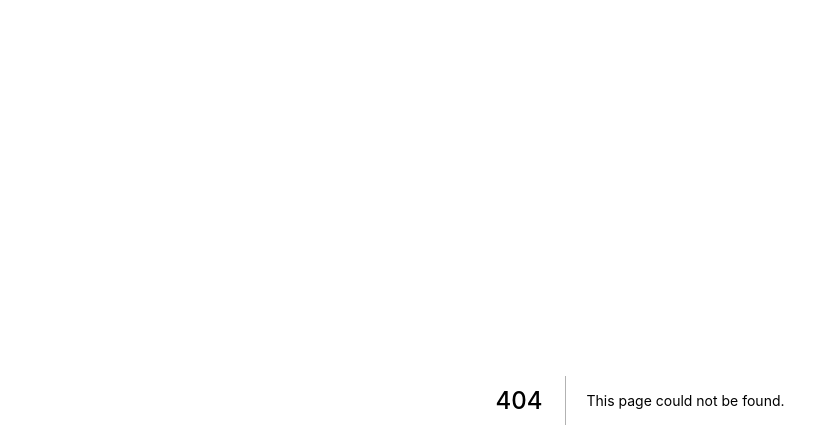
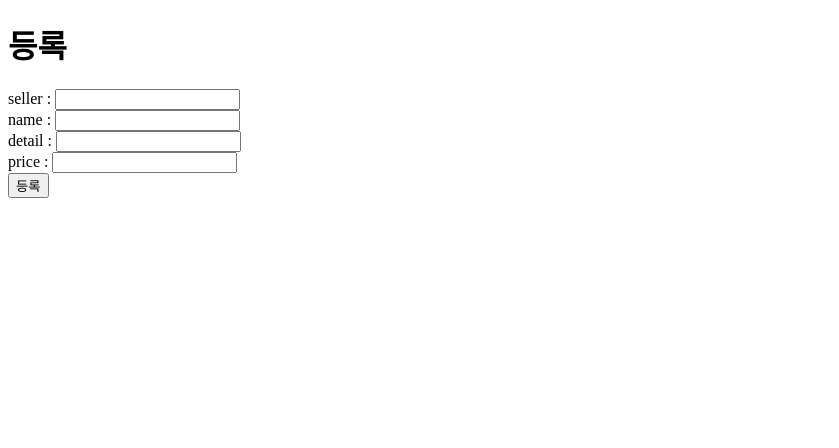
Before and after one commit to IMHEEJAE/class_quiz, a Next.js app: page /08 in a window 1280 px wide. Before the commit this address had no page. Shown: the top 448 px of the page, without its empty margins (0-839 px from the left). Built offline with nearby package versions, Linux system fonts and the light colour scheme.

Commit message:
수정하기 제외 완

```diff
--- /dev/null
+++ b/pages/08/index.js
@@ -0,0 +1,9 @@
+import ProductRegistContainer from "@/src/components/08/regist/ProductRegist.container";
+
+export default function ProductRegist() {
+  return (
+    <>
+      <ProductRegistContainer isEdit={true} />
+    </>
+  );
+}
--- /dev/null
+++ b/src/components/08/regist/ProductRegist.container.js
@@ -0,0 +1,71 @@
+import { useMutation } from "@apollo/client";
+import { useRouter } from "next/router";
+import { useState } from "react";
+import ProductRegistPresenter from "./ProductRegist.presenter";
+import { CREATE_PRODUCT, UPDATE_PRODUCT } from "./ProductRegist.queries";
+
+export default function ProductRegistContainer(props) {
+  const [createProduct] = useMutation(CREATE_PRODUCT);
+  const [updateProduct] = useMutation(UPDATE_PRODUCT);
+  const [seller, setSeller] = useState();
+  const [name, setName] = useState();
+  const [detail, setDetail] = useState();
+  const [price, setPrice] = useState();
+  const router = useRouter();
+  const onChangeSeller = (event) => {
+    setSeller(event.target.value);
+  };
+  const onChangeName = (event) => {
+    setName(event.target.value);
+  };
+  const onChangeDetail = (event) => {
+    setDetail(event.target.value);
+  };
+  const onChangePrice = (event) => {
+    setPrice(event.target.value);
+  };
+  const onClickSubmit = async () => {
+    const result = await createProduct({
+      variables: {
+        seller: seller,
+        createProductInput: {
+          name,
+          detail,
+          price: Number(price),
+        },
+      },
+    });
+    console.log(result.data.createProduct._id);
+    alert(result.data.createProduct.message);
+    router.push(`./08/${result.data.createProduct._id}`);
+  };
+
+  const onClickEdit = async () => {
+    console.log(router.query.detail);
+    const result = await updateProduct({
+      variables: {
+        productId: router.query.productId,
+        updateProductInput: {
+          name,
+          detail,
+          price: Number(price),
+        },
+      },
+    });
+    alert(result.data.updateProduct.message);
+    console.log(result.data.updateProduct);
+  };
+  return (
+    <>
+      <ProductRegistPresenter
+        onChangeSeller={onChangeSeller}
+        onChangeName={onChangeName}
+        onChangeDetail={onChangeDetail}
+        onChangePrice={onChangePrice}
+        onClickSubmit={onClickSubmit}
+        onClickEdit={onClickEdit}
+        isEdit={props.isEdit}
+      />
+    </>
+  );
+}
--- /dev/null
+++ b/src/components/08/regist/ProductRegist.presenter.js
@@ -0,0 +1,22 @@
+export default function ProductRegistPresenter(props) {
+  return (
+    <>
+      <h1>{props.isEdit ? "등록" : "수정"} </h1>
+      <div>
+        seller : <input type="text" onChange={props.onChangeSeller} />
+      </div>
+      <div>
+        name : <input type="text" onChange={props.onChangeName} />
+      </div>
+      <div>
+        detail : <input type="text" onChange={props.onChangeDetail} />
+      </div>
+      <div>
+        price : <input type="number" onChange={props.onChangePrice} />
+      </div>
+      <button onClick={props.isEdit ? props.onClickSubmit : props.onClickEdit}>
+        {props.isEdit ? "등록" : "수정"}
+      </button>
+    </>
+  );
+}
--- /dev/null
+++ b/src/components/08/regist/ProductRegist.queries.js
@@ -0,0 +1,29 @@
+import { gql } from "@apollo/client";
+
+export const CREATE_PRODUCT = gql`
+  mutation createProduct(
+    $seller: String
+    $createProductInput: CreateProductInput!
+  ) {
+    createProduct(seller: $seller, createProductInput: $createProductInput) {
+      _id
+      number
+      message
+    }
+  }
+`;
+export const UPDATE_PRODUCT = gql`
+  mutation updateProduct(
+    $productId: ID
+    $updateProductInput: UpdateProductInput!
+  ) {
+    updateProduct(
+      productId: $productId
+      updateProductInput: $updateProductInput
+    ) {
+      _id
+      number
+      message
+    }
+  }
+`;
```
Also changed, not shown: pages/08/[detail]/edit/index.js (added, +9 -0 lines), pages/08/[detail]/index.js (added, +7 -0 lines), src/components/08/detail/ProductDetail.container.js (added, +19 -0 lines), src/components/08/detail/ProductDetail.presenter.js (added, +12 -0 lines), src/components/08/detail/ProductDetail.queries.js (added, +13 -0 lines).
